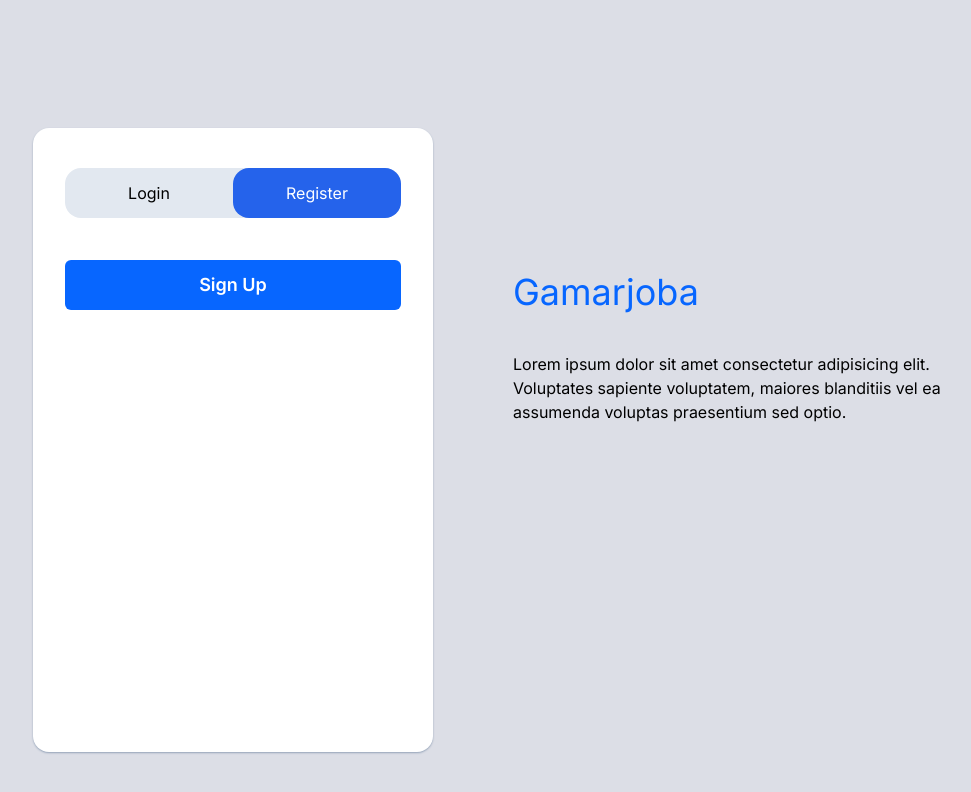
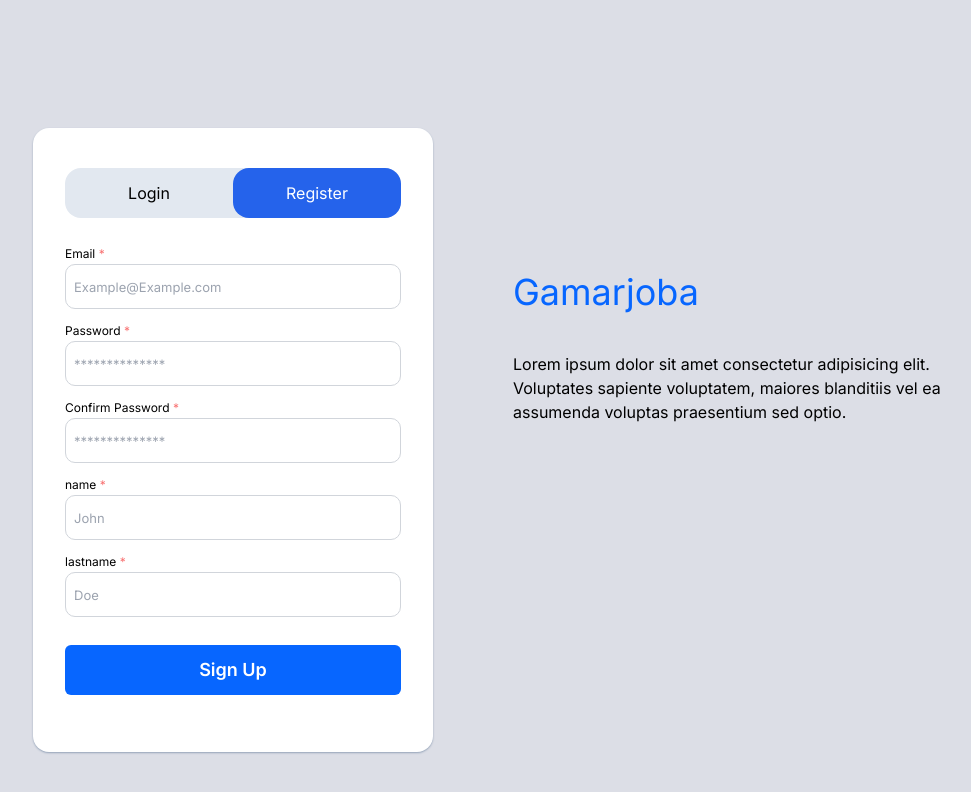
Before and after one commit to Iliatsiklauri/SocialMediaFront, a Next.js app: page /auth in a window 1280 px wide. Shown: the top 792 px of the page, without its empty margins (127-1098 px from the left). Built offline with nearby package versions, Linux system fonts and the light colour scheme.

Commit message:
reconstruction

```diff
--- /dev/null
+++ b/app/components/AuthModal/InputsForAuth/InputsForAuth.tsx
@@ -0,0 +1,22 @@
+import { changeAuthButton } from '@/app/types/authentication/auth.types';
+import React, { useState } from 'react';
+import SignUpInputs from '../SignUpInputs/SignUpInputs';
+import LogInInputs from '../LogInInputs/LogInInputs';
+
+export default function InputsForAuth({ auth, setAuth }: changeAuthButton) {
+  const [email, setEmail] = useState<string | null>(null);
+  return (
+    <div className="w-full flex items-center justify-center">
+      {!auth ? (
+        <SignUpInputs auth={auth} setAuth={setAuth} setEmail={setEmail} />
+      ) : (
+        <LogInInputs
+          auth={auth}
+          setAuth={setAuth}
+          email={email}
+          setEmail={setEmail}
+        />
+      )}
+    </div>
+  );
+}
--- /dev/null
+++ b/app/components/AuthModal/LogInInputs/LogInInputs.tsx
@@ -0,0 +1,92 @@
+import {
+  customSignUp,
+  logInSchema,
+  loginType,
+} from '@/app/types/authentication/auth.types';
+import React, { useState } from 'react';
+import SubmitButton from '../SubmitButton/SubmitButton';
+import { useForm } from 'react-hook-form';
+import { yupResolver } from '@hookform/resolvers/yup';
+import { logIn } from '@/app/api/auth/auth.api';
+import { setCookie } from 'cookies-next';
+import { useRouter } from 'next/navigation';
+
+export default function LogInInputs({ auth, setAuth, email }: customSignUp) {
+  const [passError, setPassError] = useState<null | string>(null);
+  const [emailError, setEmailError] = useState<null | string>(null);
+  const router = useRouter();
+  const {
+    register,
+    handleSubmit,
+    formState: { errors },
+  } = useForm<loginType>({
+    resolver: yupResolver(logInSchema),
+  });
+
+  async function logInHandler(data: loginType) {
+    const res = await logIn(data);
+    const response = await res?.json();
+    if (!res?.ok) {
+      if (response.message === 'incorect password') {
+        setPassError(response.message);
+        return;
+      }
+      if (response.message === 'User does not exist') {
+        setEmailError(response.message);
+        return;
+      }
+    }
+    setCookie('AccessToken', response.accessToken, {
+      path: '/',
+      maxAge: 3600,
+      httpOnly: false,
+    });
+    router.push('/');
+    return;
+  }
+  return (
+    <form
+      className="flex flex-col items-center justify-center gap-2 w-full"
+      onSubmit={handleSubmit(logInHandler)}
+    >
+      <div className="Auth_boxes">
+        <label htmlFor="Email">
+          Email <span className="text-red-400">*</span>
+        </label>
+        <input
+          type="email"
+          id="Email"
+          className="Auth_Inputs  border-gray-300 border-[1px]"
+          placeholder="Example@Example.com"
+          defaultValue={email ? email : ''}
+          {...register('email')}
+        />
+        <p className="absolute text-red-400 text-[12px] right-0 bottom-[-17px]">
+          {errors.email?.message}
+        </p>
+        <p className="absolute text-red-400 text-[12px] right-0 bottom-[-17px]">
+          {emailError ? emailError : null}
+        </p>
+      </div>
+      <div className="Auth_boxes">
+        <label htmlFor="Password">
+          Password <span className="text-red-400">*</span>
+        </label>
+        <input
+          type="password"
+          id="Password"
+          className="Auth_Inputs  border-gray-300 border-[1px]"
+          placeholder="**************"
+          {...register('password')}
+        />
+        <p className="absolute text-red-400 text-[12px] right-0 bottom-[-17px]">
+          {errors.password?.message}
+        </p>
+        <p className="absolute text-red-400 text-[12px] right-0 bottom-[-17px]">
+          {passError ? passError : null}
+        </p>
+      </div>
+      <SubmitButton auth={auth} setAuth={setAuth} />
+    </form>
+  );
+}
--- a/app/components/AuthModal/Modal/AuthModal.tsx
+++ b/app/components/AuthModal/Modal/AuthModal.tsx
@@ -1,9 +1,8 @@
 'use client';
 import React, { useState } from 'react';
 import ChangeAuthButton from '../ChangeAuthButton/ChangeAuthButton';
-import SignInInputs from '../SignInInputs/SignInInputs';
-import SignUpInputs from '../SignUpInputs/SignUpInputs';
 import SubmitButton from '../SubmitButton/SubmitButton';
+import InputsForAuth from '../InputsForAuth/InputsForAuth';
 
 export default function AuthModal() {
   const [auth, setAuth] = useState(false);
@@ -15,11 +14,7 @@ export default function AuthModal() {
        flex items-center justify-start gap-6 relative transition-all duration-150 ease-in-out flex-col `}
     >
       <ChangeAuthButton auth={auth} setAuth={setAuth} />
-      {auth ? (
-        <SignInInputs auth={auth} setAuth={setAuth} />
-      ) : (
-        <SignUpInputs auth={auth} setAuth={setAuth} />
-      )}
+      <InputsForAuth auth={auth} setAuth={setAuth} />
     </div>
   );
 }
--- a/app/components/AuthModal/SignInInputs/SignInInputs.tsx
+++ /dev/null
@@ -1,30 +0,0 @@
-import React from 'react';
-import { useForm } from 'react-hook-form';
-import { yupResolver } from '@hookform/resolvers/yup';
-import {
-  changeAuthButton,
-  logInSchema,
-  loginType,
-} from '@/app/types/authentication/auth.types';
-import SubmitButton from '../SubmitButton/SubmitButton';
-
-export default function SignInInputs({ auth, setAuth }: changeAuthButton) {
-  const {
-    register,
-    handleSubmit,
-    formState: { errors },
-  } = useForm<loginType>({
-    resolver: yupResolver(logInSchema),
-  });
-
-  const handleSignIn = async (data: loginType) => {};
-
-  return (
-    <form
-      className="flex items-center justify-center flex-col gap-4 w-full flex-shrink-0"
-      onSubmit={handleSubmit(handleSignIn)}
-    >
-      <SubmitButton auth={auth} setAuth={setAuth} />
-    </form>
-  );
-}
--- a/app/components/AuthModal/SignUpInputs/SignUpInputs.tsx
+++ b/app/components/AuthModal/SignUpInputs/SignUpInputs.tsx
@@ -1,14 +1,21 @@
-import React, { useState } from 'react';
-import { useForm } from 'react-hook-form';
-import { yupResolver } from '@hookform/resolvers/yup';
 import {
   changeAuthButton,
+  customSignUp,
   SignUpSchema,
   signUpType,
 } from '@/app/types/authentication/auth.types';
+import { yupResolver } from '@hookform/resolvers/yup';
+import React, { useState } from 'react';
+import { useForm } from 'react-hook-form';
 import SubmitButton from '../SubmitButton/SubmitButton';
+import { signup } from '@/app/api/auth/auth.api';
 
-export default function SignUpInputs({ auth, setAuth }: changeAuthButton) {
+export default function SignUpInputs({
+  auth,
+  setAuth,
+  setEmail,
+}: customSignUp) {
+  const [error, setError] = useState<null | string>(null);
   const {
     register,
     handleSubmit,
@@ -17,13 +24,103 @@ export default function SignUpInputs({ auth, setAuth }: changeAuthButton) {
     resolver: yupResolver(SignUpSchema),
   });
 
-  const handleSignUp = async (data: signUpType) => {};
+  async function handleSignUp(data: signUpType) {
+    const { confirm_password, ...newData } = data;
+    const res = await signup(newData);
+    if (!res?.ok) {
+      const response = await res?.json();
+      setError(response.message);
+      return;
+    }
+    setEmail(data.email);
+    setAuth(true);
+    setError(null);
+    return { success: true };
+  }
 
   return (
     <form
-      className="w-full flex flex-col gap-4 items-center justify-center flex-shrink-0"
+      className="flex flex-col w-full gap-2"
       onSubmit={handleSubmit(handleSignUp)}
     >
+      <div className="Auth_boxes">
+        <label htmlFor="Email">
+          Email <span className="text-red-400">*</span>
+        </label>
+        <input
+          type="email"
+          id="Email"
+          className="Auth_Inputs  border-gray-300 border-[1px]"
+          placeholder="Example@Example.com"
+          {...register('email')}
+        />
+        <p className="absolute text-red-400 text-[12px] right-0 bottom-[-17px]">
+          {errors.email?.message}
+        </p>
+        <p className="absolute text-red-400 text-[12px] right-0 bottom-[-17px]">
+          {error ? error : null}
+        </p>
+      </div>
+      <div className="Auth_boxes">
+        <label htmlFor="Password">
+          Password <span className="text-red-400">*</span>
+        </label>
+        <input
+          type="password"
+          id="Password"
+          className="Auth_Inputs  border-gray-300 border-[1px]"
+          placeholder="**************"
+          {...register('password')}
+        />
+        <p className="absolute text-red-400 text-[12px] right-0 bottom-[-17px]">
+          {errors.password?.message}
+        </p>
+      </div>
+      <div className="Auth_boxes">
+        <label htmlFor="Confirm_password">
+          Confirm Password <span className="text-red-400">*</span>{' '}
+        </label>
+        <input
+          type="password"
+          id="Confirm_password"
+          className="Auth_Inputs  border-gray-300 border-[1px] "
+          placeholder="**************"
+          {...register('confirm_password')}
+        />
+        <p className="absolute text-red-400 text-[12px] right-0 bottom-[-17px]">
+          {errors.confirm_password?.message}
+        </p>
+      </div>
+      <div className="Auth_boxes ">
+        <label htmlFor="name">
+          name <span className="text-red-400">*</span>
+        </label>
+        <input
+          type="text"
+          id="name"
+          className="Auth_Inputs  border-gray-300 border-[1px]"
+          placeholder="John"
+          {...register('name')}
+        />
+        <p className="absolute text-red-400 text-[12px] right-0 bottom-[-17px]">
+          {errors.name?.message}
+        </p>
+      </div>
+      <div className="Auth_boxes">
+        <label htmlFor="lastname">
+          lastname <span className="text-red-400">*</span>
+        </label>
+        <input
+          type="text"
+          id="lastname"
+          className="Auth_Inputs border-gray-300 border-[1px]"
+          placeholder="Doe"
+          {...register('lastname')}
+        />
+        <p className="absolute text-red-400 text-[12px] right-0 bottom-[-17px]">
+          {errors.lastname?.message}
+        </p>
+      </div>
       <SubmitButton auth={auth} setAuth={setAuth} />
     </form>
   );
--- a/app/globals.css
+++ b/app/globals.css
@@ -7,3 +7,26 @@
   margin: 0;
   box-sizing: border-box;
 }
+
+.Auth_boxes {
+  position: relative;
+  flex-direction: column;
+  align-items: start;
+  justify-content: center;
+  gap: 4px;
+  width: 100%;
+}
+.Auth_boxes label {
+  font-size: 12px;
+}
+.Auth_Inputs {
+  height: 45px;
+  padding-left: 8px;
+  padding-right: 8px;
+  border-radius: 10px;
+  width: 100%;
+  font-size: 13px;
+}
+.Auth_Inputs:focus {
+  outline: none;
+}
--- a/app/page.tsx
+++ b/app/page.tsx
@@ -1,6 +1,7 @@
+import { getCookie, getCookies } from 'cookies-next';
 import { checkQookie } from './utils/auth.utils';
+import { useEffect } from 'react';
 
 export default function Home() {
-  checkQookie();
   return <div></div>;
 }
--- a/app/types/authentication/auth.types.ts
+++ b/app/types/authentication/auth.types.ts
@@ -1,6 +1,11 @@
 import { FieldErrors, UseFormRegister } from 'react-hook-form';
 import * as yup from 'yup';
-
+export type AuthSignUp = {
+  name: string;
+  lastname: string;
+  email: string;
+  password: string;
+};
 export type signUpType = {
   name: string;
   lastname: string;
@@ -15,6 +20,12 @@ export type loginType = {
 export type changeAuthButton = {
   auth: boolean;
   setAuth: React.Dispatch<React.SetStateAction<boolean>>;
+};
+export type customSignUp = {
+  auth: boolean;
+  setAuth: React.Dispatch<React.SetStateAction<boolean>>;
+  setEmail: React.Dispatch<React.SetStateAction<string | null>>;
+  email?: string | null;
 };
 
 export const logInSchema = yup.object().shape({
--- a/app/utils/auth.utils.ts
+++ b/app/utils/auth.utils.ts
@@ -1,4 +1,4 @@
-import { getCookie, setCookie } from 'cookies-next';
+import { hasCookie } from 'cookies-next';
 import { redirect } from 'next/navigation';
 
 export const inputs = [
@@ -10,6 +10,8 @@ export const inputs = [
 ];
 
 export function checkQookie() {
-  const cookie = getCookie('AccessToken');
-  if (!cookie) redirect('/auth');
+  const cookie = hasCookie('AccessToken');
+  if (!cookie) {
+    redirect('/');
+  }
 }
```
Also changed, not shown: app/api/auth/auth.api.ts (+8 -18 lines).
